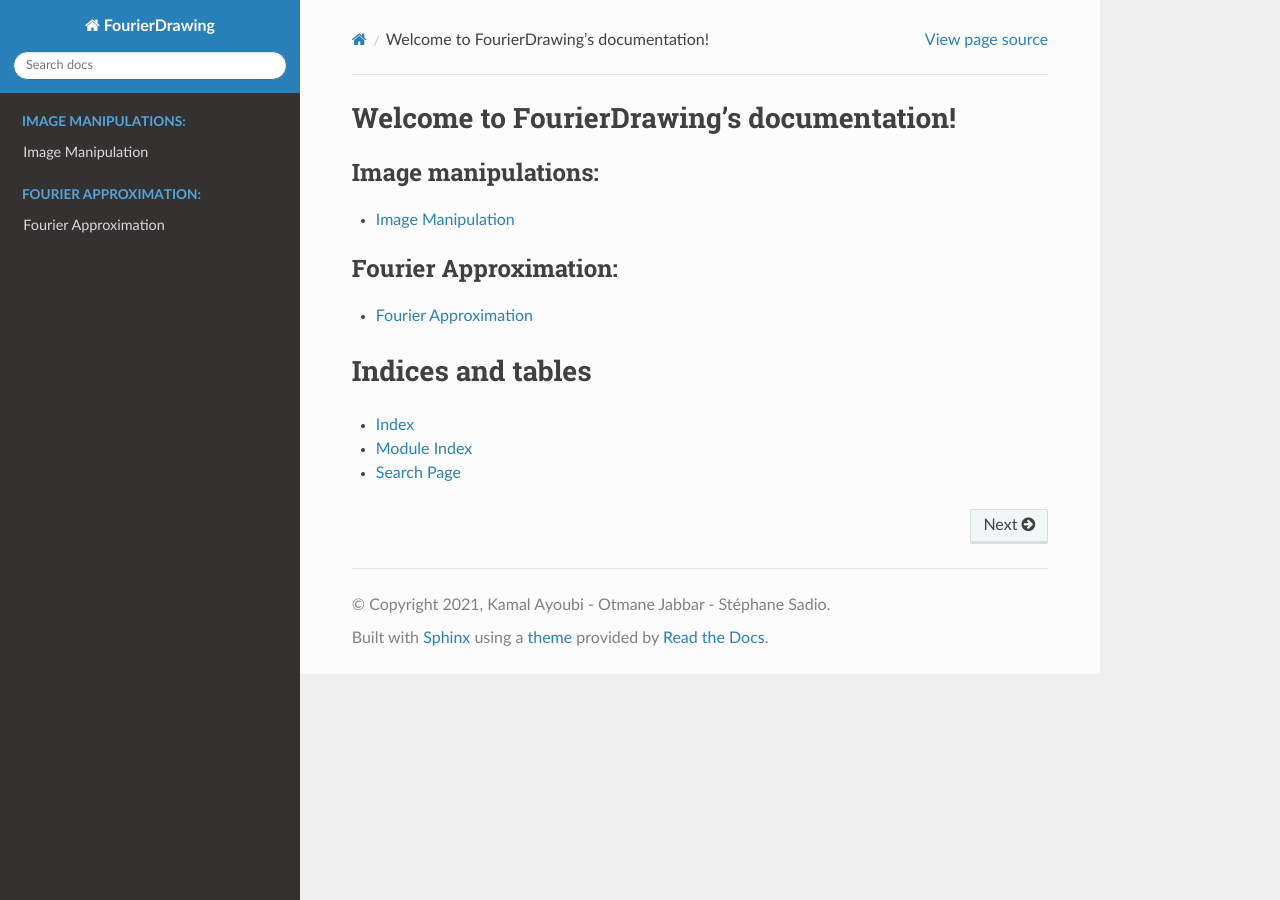
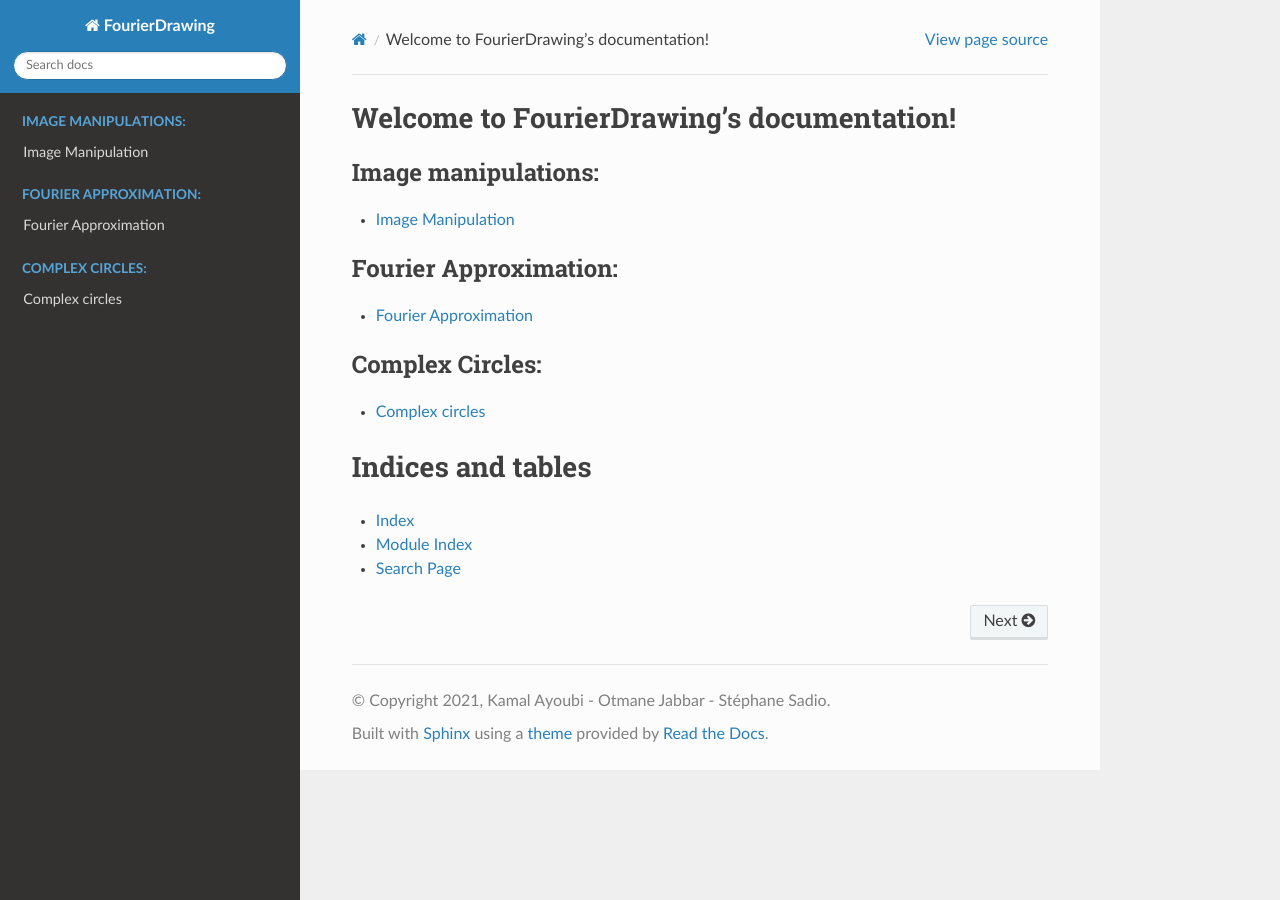
Before and after one commit to StephaneSaddio/Fourier_Transform_Drawing, a Sphinx documentation site: the page built from doc/source/index.rst, in a window 1280 px wide. Built offline with Sphinx 7.4.7 and the Read the Docs theme 2.0.0, drawn with Linux system fonts in a browser that asks for light colours.

Commit message:
Update index.rst

```diff
--- a/doc/source/index.rst
+++ b/doc/source/index.rst
@@ -17,6 +17,11 @@ Welcome to FourierDrawing's documentation!
 
    Classe_FourierApprox/fourierApprox
 
+.. toctree::
+   :maxdepth: 1
+   :caption: Complex Circles:
+
+   ComplexCircles/Circles
 
 .. toctree::
    :maxdepth: 2
```
